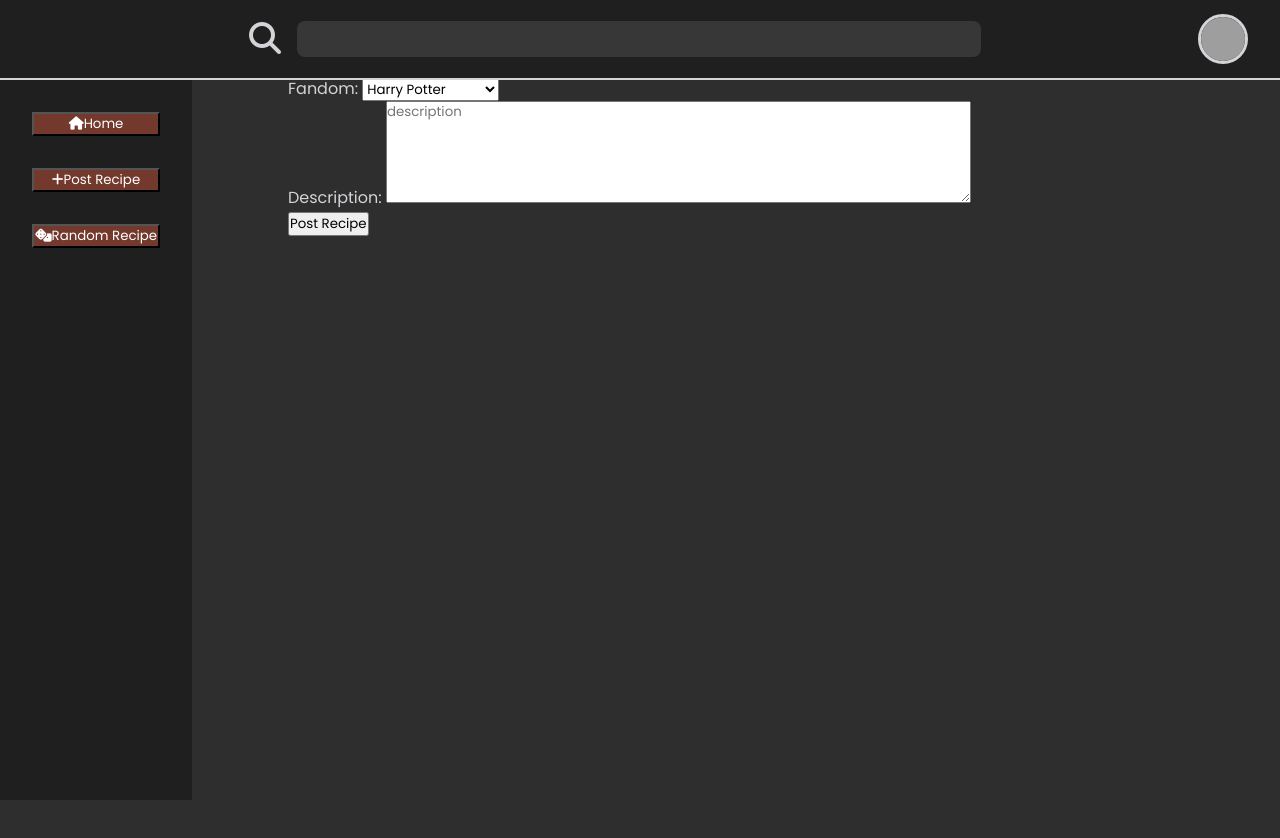
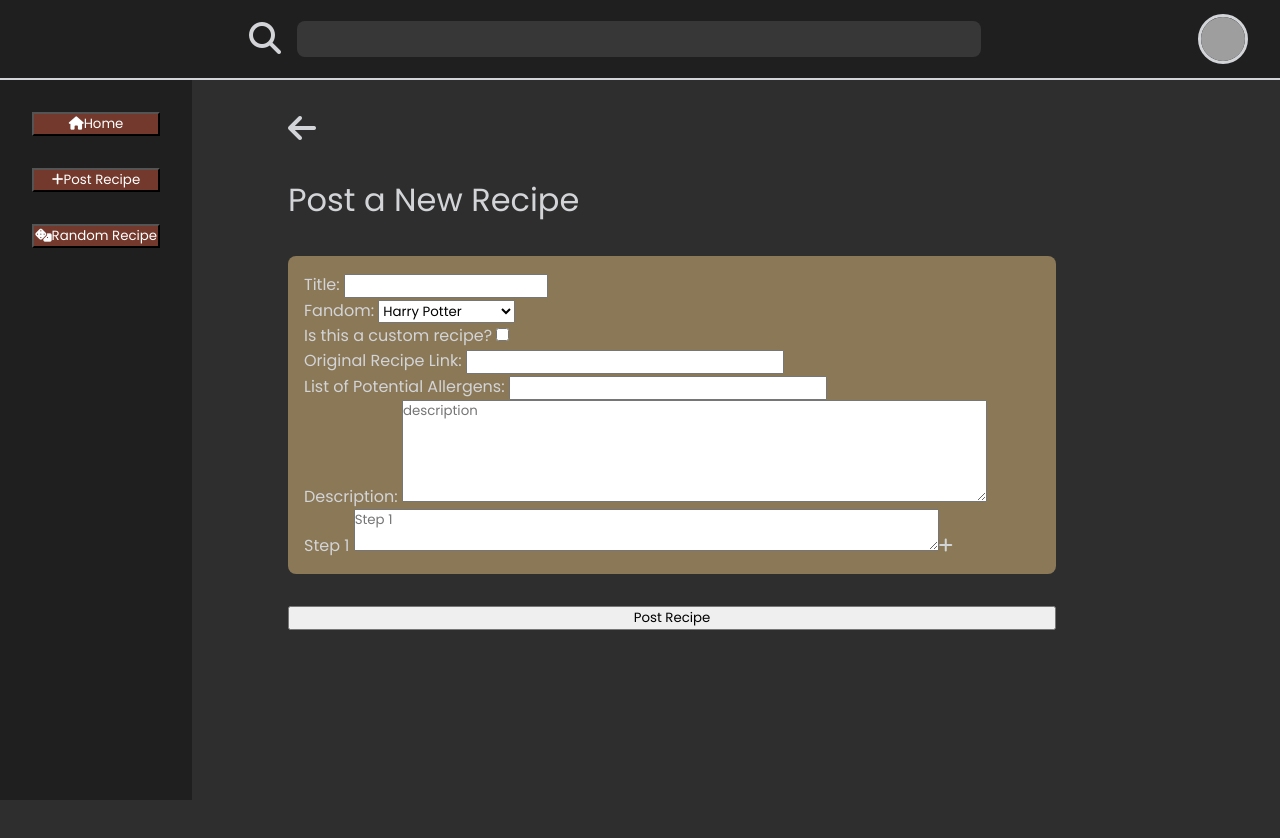
Before and after one commit to DeathlessKraken/fantasy-recipe-book, a React (Vite) app in the folder client/: page / in a window 1280 px wide. Both pictures are taken after a click on the button "Post Recipe". Shown: the top 838 px of the page. Built offline with nearby package versions, Linux system fonts and the light colour scheme; no server answers; grey boxes are pictures that could not be loaded.

Commit message:
added dynamic steps in new recipe post

```diff
--- a/client/src/components/container/PostRecipe.jsx
+++ b/client/src/components/container/PostRecipe.jsx
@@ -12,28 +12,80 @@ export default function PostRecipe(props) {
     const [inputs, setInputs] = useState({
         title: '',                  //21 Char limit. Maybe update on account of card size.
         fandom: '',                 //50 Char limit.
-        is_personal: '',
+        is_personal: false,
         original_post: '',
         allergens: '',
         description: '',
-        instructions: {},
-        ingredients: {},
+        instructions: {             //Initially render one blank instruction to prompt entry.
+            step1: '',
+        },
+        ingredients: {              //Initially render one blank ingredient to prompt entry.
+            new_ingredient: '',
+        },
         images: {},
         is_published: false,
     });
 
     function handleSubmit(event) {
+        //Remember to ONLY SUBMIT IF ALL REQUIRED FIELDS filled,
+        //and at least 1 instruction and 1 ingredient.
         //Tell app to post data to api.
+        console.log(inputs);
 
         event.preventDefault(); //Refresh?? Probably not.
     }
 
     function handleChange(event) {
+        if (event.target.type === 'checkbox') {
+            setInputs(prevState => {
+                return ({
+                    ...prevState,
+                    [event.target.name]: event.target.checked
+                });
+            });
+        } else if ((event.target.name).includes('step')) {
+            setInputs(prevState => {
+                return ({
+                    ...prevState,
+                    instructions: {
+                        ...prevState.instructions,
+                        [event.target.name]: event.target.value
+                    }
+                });
+            });
+        } else {
+            setInputs(prevState => {
+                return ({
+                    ...prevState,
+                    [event.target.name]: event.target.value
+                });
+            });
+        }
+    }
+
+    function handleAddClick(stepIndex) {
+        //stepIndex refers to the step that was clicked. example, add button clicked on step 3, stepIndex is 3.
+        //Adds new blank step to instructions, to be rendered statefully through mapping
+        //input.instructions keys to inputs
+
         setInputs(prevState => {
             return ({
                 ...prevState,
-                [event.target.name]: event.target.value
+                instructions: {
+                    ...prevState.instructions,
+                    ['step'+(stepIndex+1)]: ''
+                }
             });
+        });
+    }
+
+    function handleSubClick(stepIndex) {
+        //Destructure post inputs, delete step from inner instruction object, replace and return.
+        setInputs(prevState => {
+            const { instructions, ...rest } = prevState;
+            delete instructions['step'+stepIndex];
+            rest.instructions = instructions;
+            return rest;
         });
     }
 
@@ -41,7 +93,7 @@ export default function PostRecipe(props) {
         <div className={styles.postContainer}>
             <FontAwesomeIcon icon="fa-solid fa-arrow-left" onClick={onReturnClick}/>
             <p>Post a New Recipe</p>
-            <form name='recipe' method='POST' onSubmit={handleSubmit}>
+            <form name='recipe' method='POST' className={styles.post}>
                 <div className={styles.smallInput}>
                     <label htmlFor="title">Title: </label>
                     <input
@@ -64,7 +116,6 @@ export default function PostRecipe(props) {
                         name='fandom'
                         id='fandom'
                         value={inputs.fandom}
-                        required
                         onChange={handleChange}
                         className={styles.textArea}
                         autoComplete="off"
@@ -73,6 +124,49 @@ export default function PostRecipe(props) {
                         <option value='got'>Game of Thrones</option>
                         <option value='lotr'>Lord of the Rings</option>
                     </select>
+                </div>
+
+                <div className={styles.checkBoxInput}>
+                    <label htmlFor="is_personal">Is this a custom recipe? </label>
+                    <input
+                        type="checkbox"
+                        name='is_personal'
+                        id='is_personal'
+                        value={inputs.is_personal}
+                        required
+                        onChange={handleChange}
+                        className={styles.checkBox}
+                    />
+                </div>
+
+                <div className={styles.smallInput}>
+                    <label htmlFor="original_post">Original Recipe Link: </label>
+                    <input
+                        type="text"
+                        name='original_post'
+                        id='original_post'
+                        checked={inputs.is_personal}
+                        onChange={handleChange}
+                        maxLength={999}
+                        size={25}
+                        className={styles.textArea}
+                        autoComplete="off"
+                    />
+                </div>
+
+                <div className={styles.smallInput}>
+                    <label htmlFor="allergens">List of Potential Allergens: </label>
+                    <input
+                        type="text"
+                        name='allergens'
+                        id='allergens'
+                        value={inputs.allergens}
+                        onChange={handleChange}
+                        maxLength={100}
+                        size={25}
+                        className={styles.textArea}
+                        autoComplete="off"
+                    />
                 </div>
 
                 <div className={styles.largeInput}>
@@ -89,8 +183,34 @@ export default function PostRecipe(props) {
                         className={styles.textArea}
                     ></textarea>
                 </div>
+
+                <div className={styles.instructions}>
+
+                    {Object.keys(inputs.instructions).map((key, index) => {
+                        return (
+                            <div key={'step'+(index+1)}>
+                                <label htmlFor={'step'+(index+1)}>Step {index+1} </label>
+                                <textarea
+                                    key={index}
+                                    name={'step'+(index+1)}
+                                    id={'step'+(index+1)}
+                                    value={inputs.instructions['step'+(index+1)]}
+                                    onChange={handleChange}
+                                    placeholder={'Step '+(index+1)}
+                                    rows={2}
+                                    cols={50}
+                                    maxLength={200}
+                                    className={styles.step}
+                                ></textarea>
+                                <FontAwesomeIcon icon="fa-solid fa-plus" onClick={() => handleAddClick(index+1)}/>
+                                {index > 0 && <FontAwesomeIcon icon="fa-solid fa-minus" onClick={() => handleSubClick(index+1)}/>}
+                            </div>
+                        );
+                    })}
+
+                </div>
             </form>
-            <button className={styles.sendButton} type="submit" title="Send" name="send">
+            <button className={styles.sendButton} type="submit" title="Send" name="send" onClick={handleSubmit}>
                 Post Recipe
             </button>
         </div>
--- a/client/src/components/styles/postrecipe.module.css
+++ b/client/src/components/styles/postrecipe.module.css
@@ -0,0 +1,35 @@
+.postContainer {
+    display: flex;
+    flex-direction: column;
+    margin-top: 5em;
+    gap: 2em;
+    width: 60vw;
+}
+
+.postContainer > i {
+    font-size: xx-large;
+    margin-top: 1em;
+    width: 1em;
+    height: 1em;
+    display: flex;
+    align-items: center;
+    cursor: pointer;
+}
+
+.postContainer > p {
+    font-size: xx-large;
+}
+
+
+.post {
+    background-color: rgb(138, 120, 87);
+    border-radius: 8px;
+    padding: 1em;
+}
+
+
+@media (hover: hover) {
+    .postContainer > i:hover {
+       color: rgb(75, 74, 74);
+    }
+}
```
